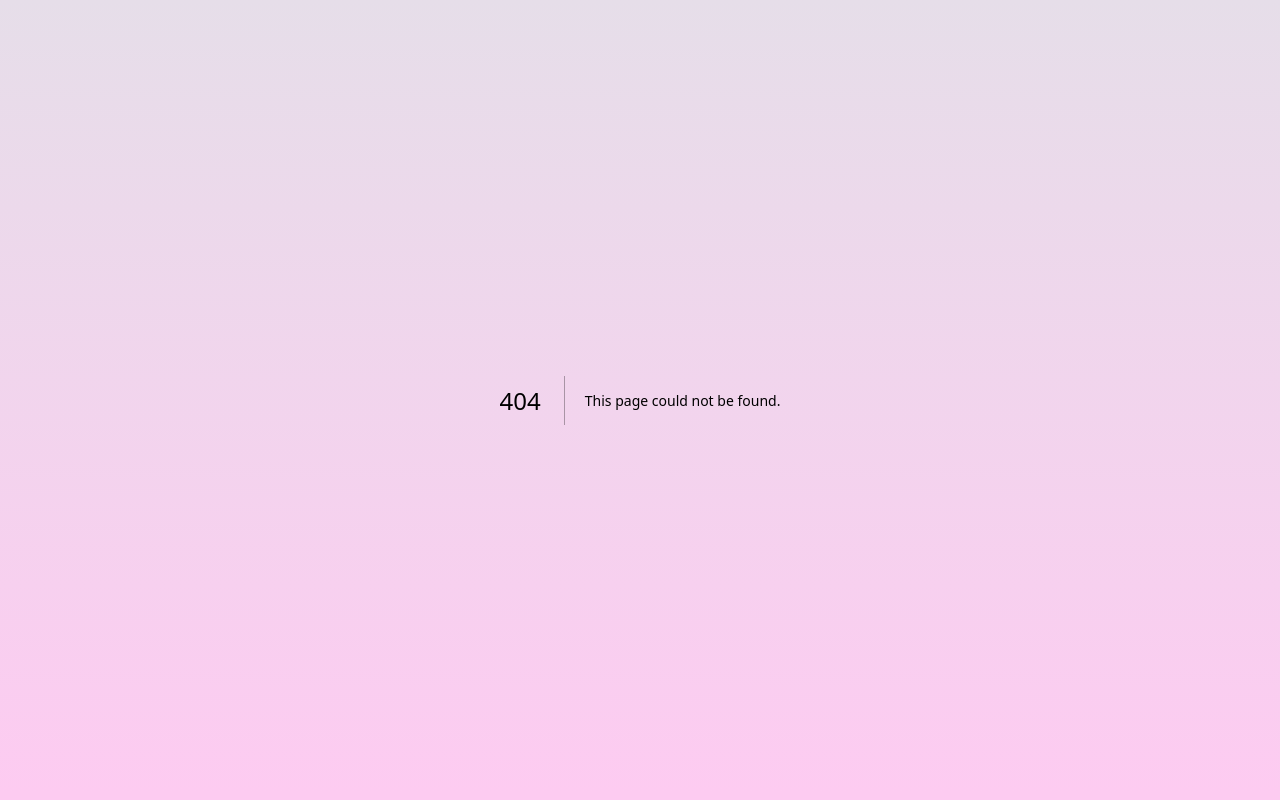
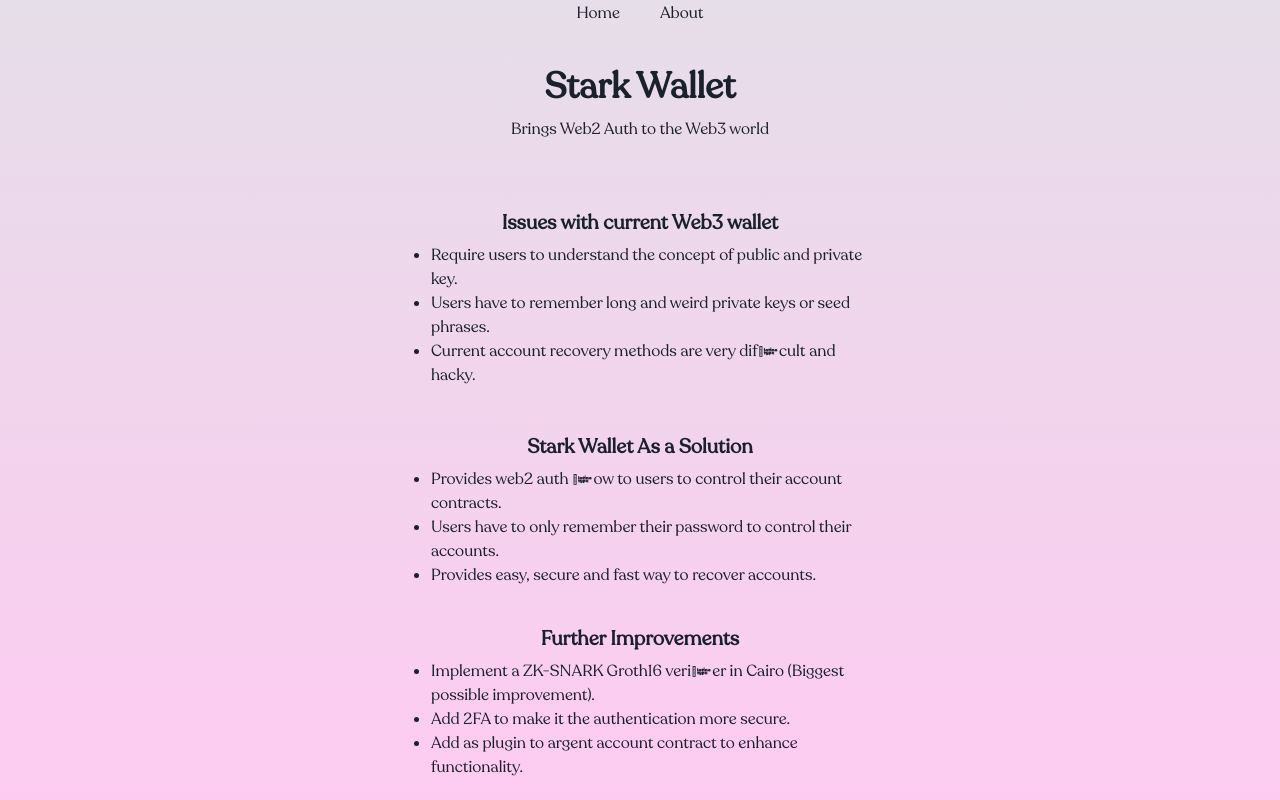
Before and after one commit to 0xSachinK/stark-auth, a Next.js app in the folder frontend/: page /about in a window 1280 px wide. Before the commit this address had no page. Built offline with nearby package versions, Linux system fonts and the light colour scheme; what @rainbow-me/rainbowkit, wagmi would draw is missing.

Commit message:
added about page + removed uppercase from input labels

```diff
--- /dev/null
+++ b/frontend/pages/about.tsx
@@ -0,0 +1,97 @@
+"use client";
+
+import Image from "next/image";
+import { useState } from "react";
+
+import {
+  Box,
+  Button,
+  Center,
+  FormControl,
+  FormErrorMessage,
+  FormHelperText,
+  FormLabel,
+  Heading,
+  HStack,
+  Input,
+  Link,
+  List,
+  ListItem,
+  Select,
+  Text,
+  UnorderedList,
+  VStack,
+} from "@chakra-ui/react";
+import { Field, Form, Formik } from "formik";
+
+export default function UseCases() {
+  return (
+    <Center
+      width={450}
+      height="100vh"
+      display="flex"
+      flexDirection="column"
+      mx="auto"
+    >
+      <HStack mt={20} mb={10} spacing={10}>
+        <Link href="/">Home</Link>
+        <Link href="/use-cases">About</Link>
+      </HStack>
+
+      <VStack mb="30" alignItems="center">
+        <Heading>Stark Wallet</Heading>
+        <Text>Brings Web2 Auth to the Web3 world</Text>
+      </VStack>
+
+      <VStack alignItems="center" width="100%" mt={10} mb={100}>
+        <Heading as="h3" size="md">
+          Issues with current Web3 wallet
+        </Heading>
+        <UnorderedList>
+          <ListItem>
+            Require users to understand the concept of public and private key.
+          </ListItem>
+          <ListItem>
+            Users have to remember long and weird private keys or seed phrases.
+          </ListItem>
+          <ListItem>
+            Current account recovery methods are very difficult and hacky.
+          </ListItem>
+        </UnorderedList>
+        <br></br>
+        <Text></Text>
+        <Heading as="h3" size="md">
+          Stark Wallet As a Solution
+        </Heading>
+        <UnorderedList>
+          <ListItem>
+            Provides web2 auth flow to users to control their account contracts.
+          </ListItem>
+          <ListItem>
+            Users have to only remember their password to control their
+            accounts.
+          </ListItem>
+          <ListItem>
+            Provides easy, secure and fast way to recover accounts.
+          </ListItem>
+        </UnorderedList>
+        <br></br>
+        <Heading as="h3" size="md">
+          Further Improvements
+        </Heading>
+        <UnorderedList>
+          <ListItem>
+            Implement a ZK-SNARK Groth16 verifier in Cairo (Biggest possible
+            improvement).
+          </ListItem>
+          <ListItem>
+            Add 2FA to make it the authentication more secure.
+          </ListItem>
+          <ListItem>
+            Add as plugin to argent account contract to enhance functionality.
+          </ListItem>
+        </UnorderedList>
+      </VStack>
+    </Center>
+  );
+}
--- a/frontend/pages/index.tsx
+++ b/frontend/pages/index.tsx
@@ -443,7 +443,11 @@ const CustomInput = (props) => (
 );
 
 const CustomFormLabel = (props) => (
-  <FormLabel fontSize="sm" textTransform="uppercase" {...props} />
+  <FormLabel
+    fontSize="sm"
+    // textTransform="uppercase"
+    {...props}
+  />
 );
 
 const CustomFormControl = (props) => (
```
